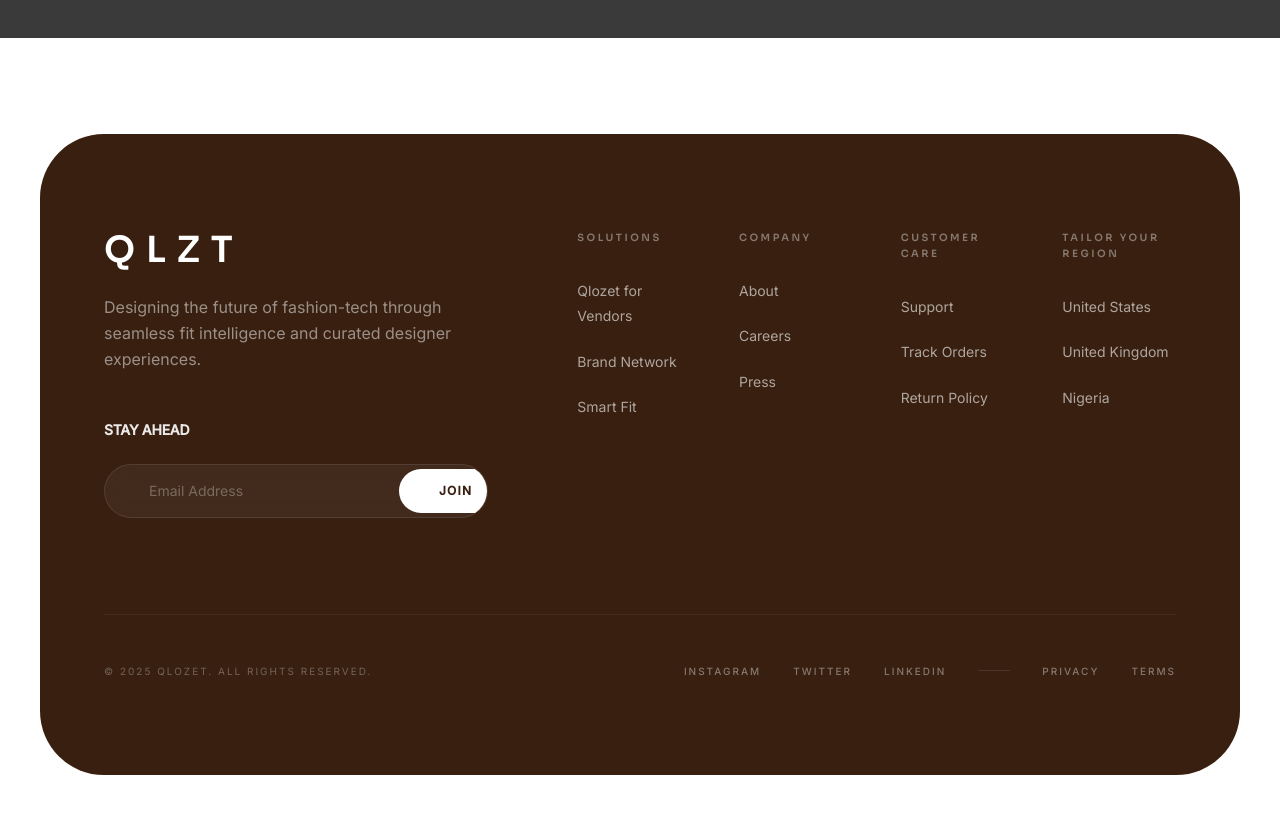
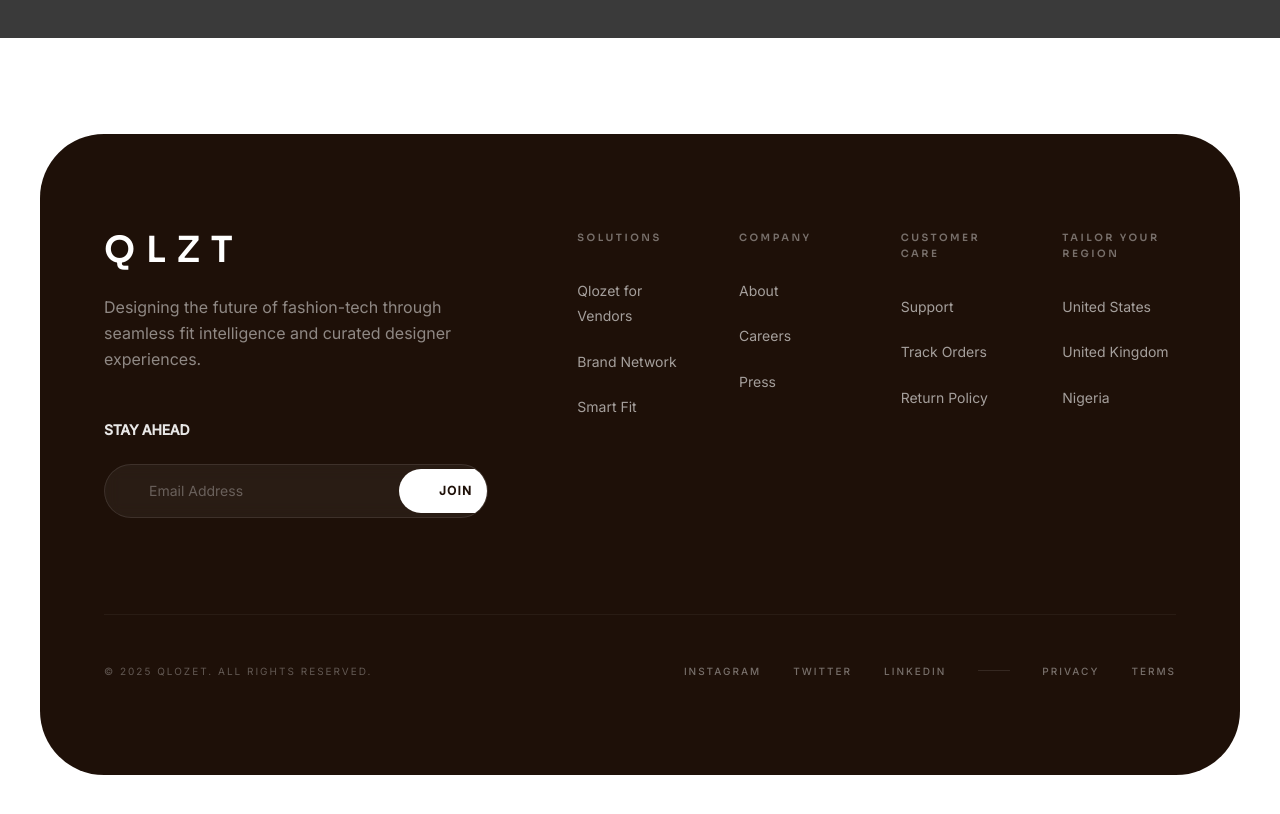
Before and after one commit to Qlozet/qlozethome, a Next.js app: page /about in a window 1280 px wide. Shown: the part 3300-4114 px from the top of the page. Built offline with nearby package versions, Linux system fonts and the light colour scheme.

Commit message:
give the footer a darker brown brand color bg-brand-darker

```diff
--- a/app/globals.css
+++ b/app/globals.css
@@ -6,6 +6,7 @@
   --brand: #381f10;
   --brand-hover: #4a2915;
   --brand-light: #f7f5f4;
+  --brand-darker: #1e1008;
 }
 
 @theme inline {
@@ -14,6 +15,7 @@
   --color-brand: var(--brand);
   --color-brand-hover: var(--brand-hover);
   --color-brand-light: var(--brand-light);
+  --color-brand-darker: var(--brand-darker);
   --font-ui: var(--font-inter), ui-sans-serif, system-ui, sans-serif;
   --font-display: var(--font-sora), ui-sans-serif, system-ui, sans-serif;
 }
--- a/components/layout/Footer/Footer.tsx
+++ b/components/layout/Footer/Footer.tsx
@@ -12,7 +12,7 @@ export function Footer({ data }: FooterProps) {
     <footer id={data.id} className="relative bg-white py-12 sm:py-24">
       <div className="mx-auto w-full max-w-[94rem] px-4 sm:px-6 md:px-10 lg:px-10">
         {/* Main Footer Container */}
-        <div className="overflow-hidden rounded-[3rem] bg-brand px-8 py-16 text-white sm:rounded-[4rem] sm:px-16 sm:py-24">
+        <div className="overflow-hidden rounded-[3rem] bg-brand-darker px-8 py-16 text-white sm:rounded-[4rem] sm:px-16 sm:py-24">
           <div className="grid gap-16 lg:grid-cols-12">
             {/* Branding & Newsletter Column */}
             <div className="flex flex-col gap-12 lg:col-span-5">
@@ -36,7 +36,7 @@ export function Footer({ data }: FooterProps) {
                     placeholder="Email Address"
                     className="w-full rounded-full border border-white/10 bg-white/5 px-6 md:px-10 lg:px-10 py-4 font-ui text-sm text-white placeholder-white/30 outline-none transition-all focus:border-white/20 sm:w-auto sm:flex-1 sm:border-none sm:bg-transparent sm:py-3 sm:focus:border-none"
                   />
-                  <button className="w-full rounded-full bg-white px-6 md:px-10 lg:px-10 py-4 font-ui text-xs font-semibold uppercase tracking-widest text-brand transition-all hover:bg-brand-light active:scale-[0.98] sm:w-auto sm:py-3">
+                  <button className="w-full rounded-full bg-white px-6 md:px-10 lg:px-10 py-4 font-ui text-xs font-semibold uppercase tracking-widest text-brand-darker transition-all hover:bg-brand-light active:scale-[0.98] sm:w-auto sm:py-3">
                     Join
                   </button>
                 </div>
```
